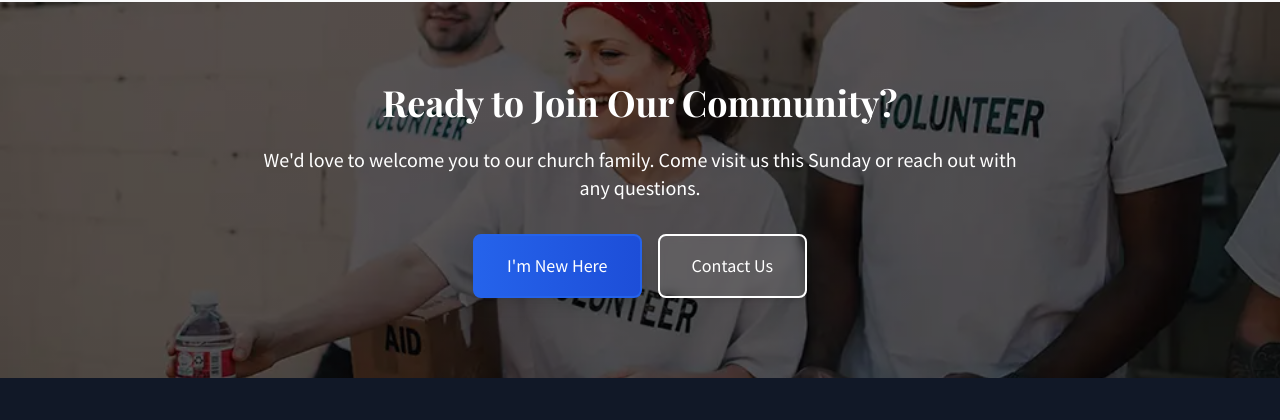
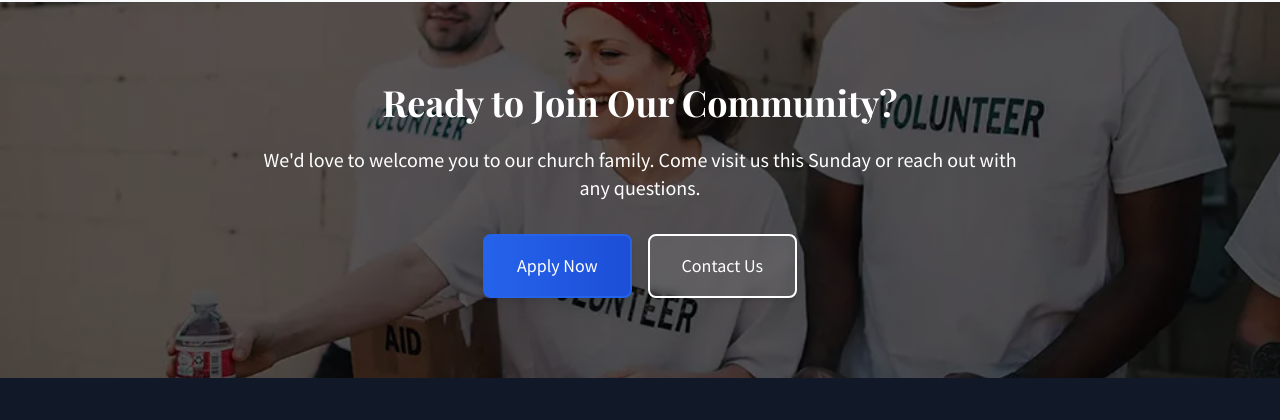
Before and after one commit to alisterd1503/ascensus-academy, an Astro site: page / in a window 1280 px wide. Shown: the part 2666-3086 px from the top of the page. Built offline with nearby package versions, Linux system fonts and the light colour scheme; Astro itself is replaced by a stand-in of ours.

```diff
--- a/src/pages/index.astro
+++ b/src/pages/index.astro
@@ -67,7 +67,7 @@
 
         <div class="flex flex-wrap justify-center gap-4">
           <Button href="/im-new" variant="primary" size="lg">
-            I'm New Here
+            Apply Now
           </Button>
 
           <Button href="/contact" variant="outline" size="lg" class="bg-white/10 text-white border-white hover:bg-white hover:text-gray-900 backdrop-blur-sm">
```
